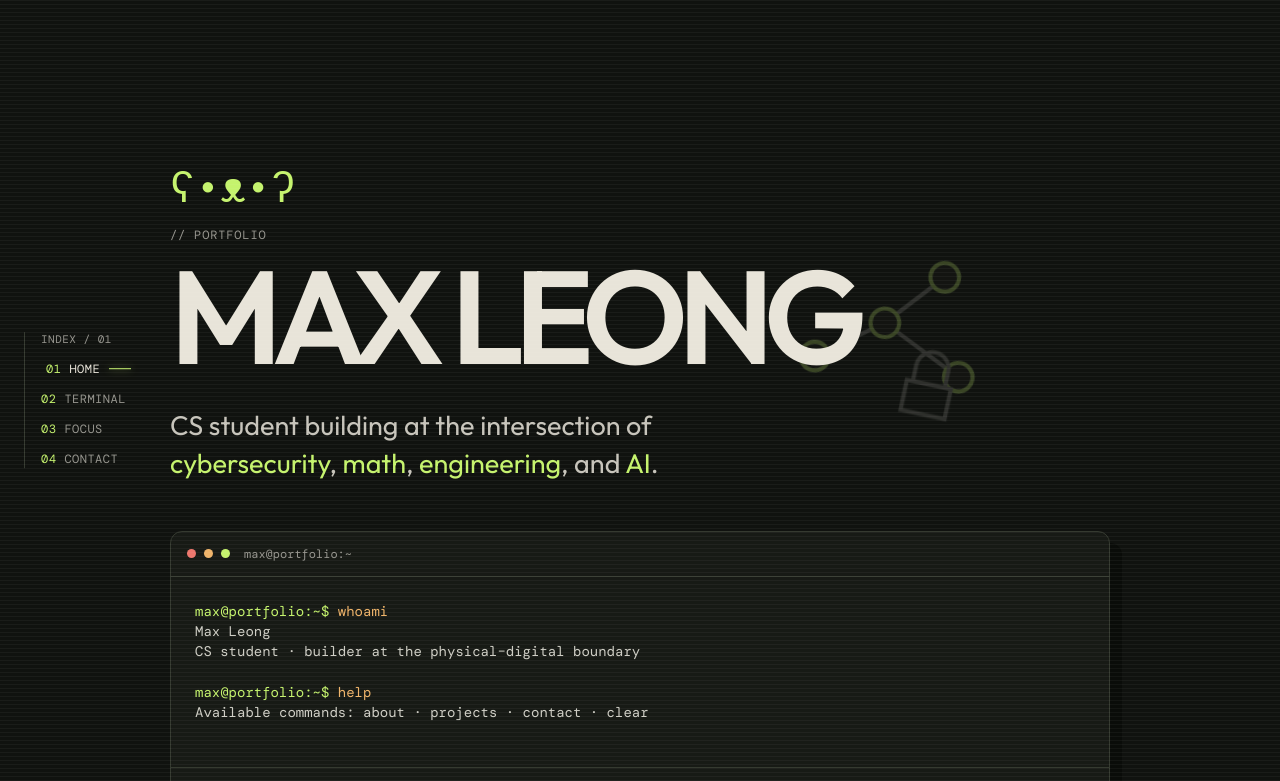
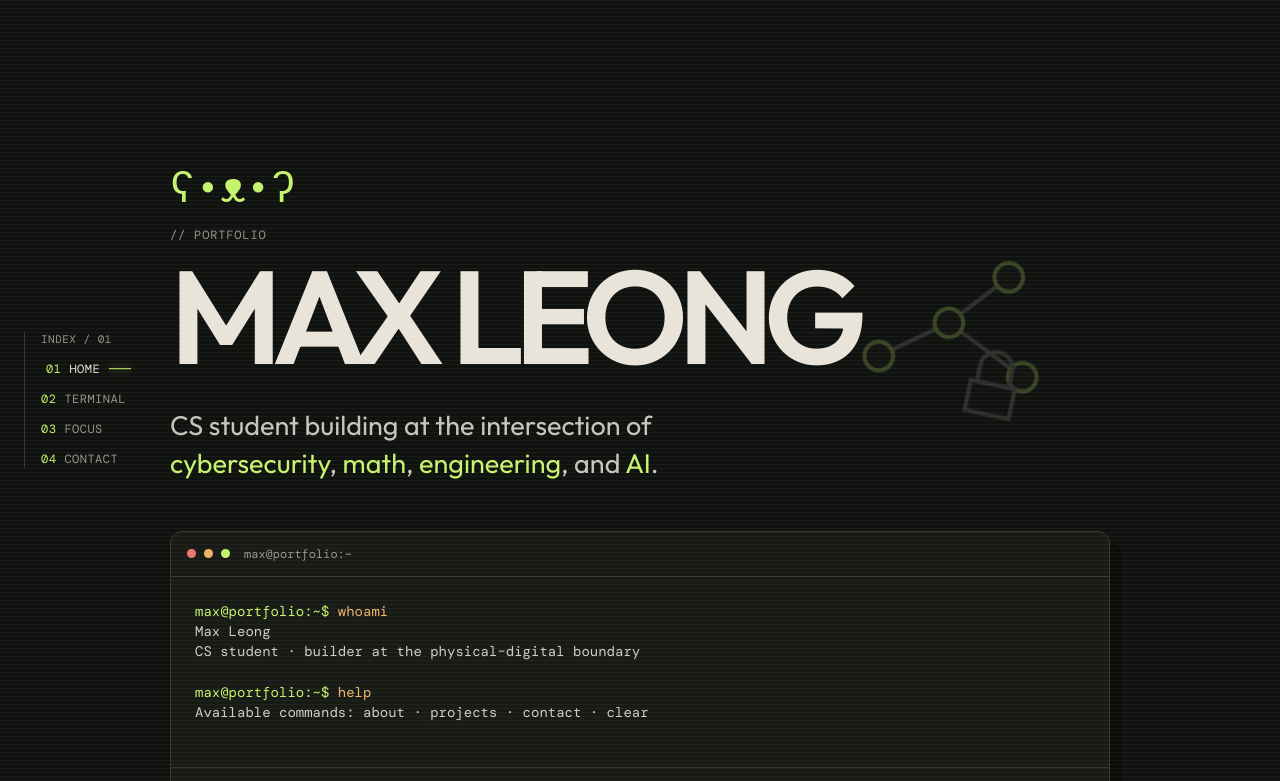
Before and after one commit to maxi-cmyk/nfc-portfolio-card, a website built with Vite: page index.html in a window 1280 px wide. Both pictures are taken after a click on the button "Skip animation ↗". Shown: the top 781 px of the page. Built offline with nearby package versions, Linux system fonts and the light colour scheme.

Commit message:
fix: clear hero title from network sketch

```diff
--- a/styles.css
+++ b/styles.css
@@ -780,7 +780,7 @@ footer {
 
 .cyber-art {
   top: 230px;
-  right: 82px;
+  right: 18px;
   width: 250px;
   height: 192px;
   transform: rotate(10deg);
```
